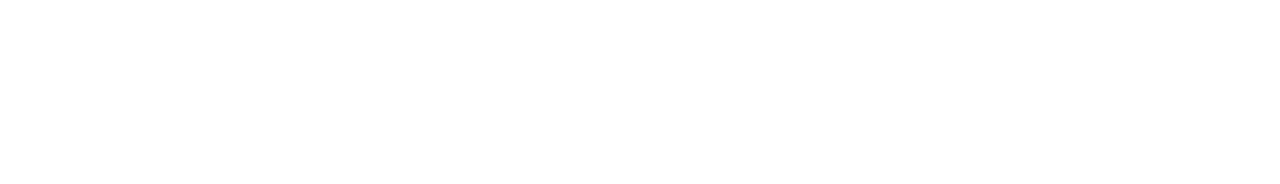
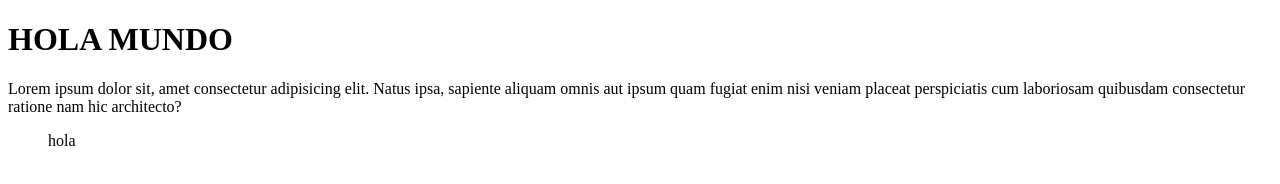
Before and after one commit to adwjulio/mi-ejemplo-2, a plain HTML site: page index.html in a window 1280 px wide. Drawn offline with Linux system fonts and the light colour scheme.

Commit message:
Agregando contenido al index

```diff
--- a/index.html
+++ b/index.html
@@ -8,5 +8,11 @@
 </head>
 <body>
 
+    <h1>HOLA MUNDO</h1>
+    <p>Lorem ipsum dolor sit, amet consectetur adipisicing elit. Natus ipsa, sapiente aliquam omnis aut ipsum quam fugiat enim nisi veniam placeat perspiciatis cum laboriosam quibusdam consectetur ratione nam hic architecto?</p>
+
+    <ul>
+        <l1>hola</l1>
+    </ul>
 </body>
 </html>
```
